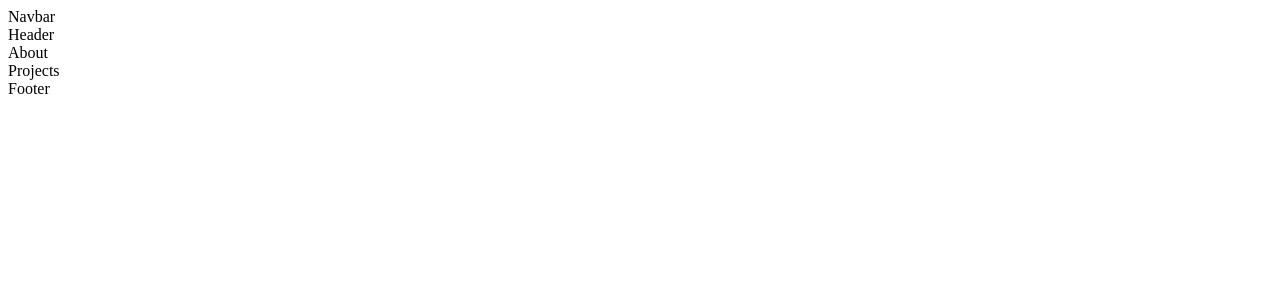
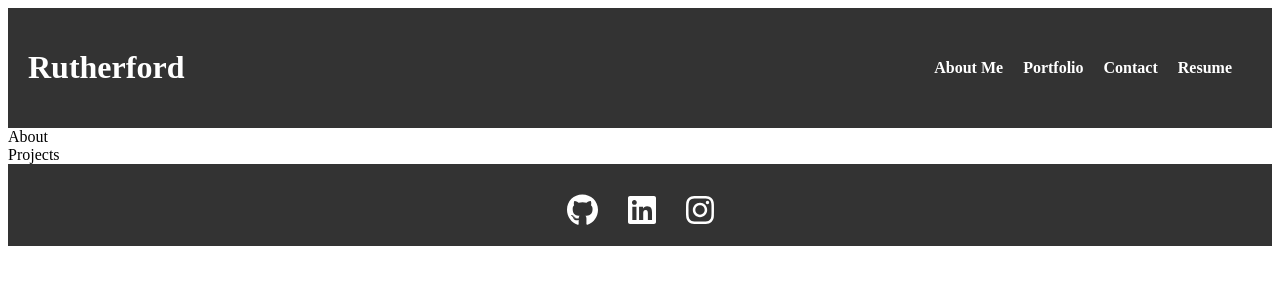
Before and after one commit to ScottGCode/ReactPortfolio, a React (Vite) app: page /projects in a window 1280 px wide. Shown: the top 300 px of the page. Built offline with nearby package versions, Linux system fonts and the light colour scheme.

Commit message:
installed static header navbar footer

```diff
--- a/package.json
+++ b/package.json
@@ -13,8 +13,12 @@
     "preview": "vite preview"
   },
   "dependencies": {
+    "@fortawesome/free-brands-svg-icons": "^6.5.1",
+    "@fortawesome/react-fontawesome": "^0.2.0",
     "react": "^18.2.0",
-    "react-dom": "^18.2.0"
+    "react-dom": "^18.2.0",
+    "react-fontawesome": "^1.7.1",
+    "react-router-dom": "^6.21.3"
   },
   "devDependencies": {
     "@types/react": "^18.0.28",
--- a/src/App.css
+++ b/src/App.css
@@ -0,0 +1,62 @@
+.header-navbar-container {
+  display: flex;
+  justify-content: space-between;
+  align-items: center;
+  background-color: #333;
+  padding: 10px;
+}
+/* Add styles for Header */
+header {
+    background-color: #333;
+    padding: 10px;
+    display: flex;
+    justify-content: start;
+    color: white;
+}
+/* Add styles for Navbar */
+nav {
+    background-color: #333;
+    padding: 10px;
+}
+
+ul {
+    list-style-type: none;
+    margin: 0;
+    padding: 0;
+    display: flex;
+    justify-content: flex-end;
+}
+
+li {
+    margin-right: 20px;
+}
+
+a {
+    text-decoration: none;
+    color: white;
+    font-weight: bold;
+    font-size: 16px;
+}
+
+/* Add styles for Footer */
+footer {
+  background-color: #333;
+  padding: 20px;
+  text-align: center;
+}
+
+.social-icons {
+  display: flex;
+  justify-content: center;
+  margin-top: 10px;
+}
+
+.social-icons a {
+  color: white;
+  margin: 0 15px;
+  text-decoration: none;
+}
+
+.social-icons a:hover {
+  color: #61dafb; /* Change the color on hover if needed */
+}
--- a/src/App.jsx
+++ b/src/App.jsx
@@ -1,3 +1,5 @@
+import React from 'react';
+import { BrowserRouter as Router, Route, Routes } from 'react-router-dom';
 import './App.css';
 import About from './components/About';
 import Footer from './components/Footer';
@@ -7,13 +9,18 @@ import Project from './components/Project';
 
 function App() {
   return (
+    <Router>
     <div className="bucket-app">
-      <Navbar />
+      <Routes>
+        <Route path="/about" component={About} />
+        <Route path="/projects" component={Project} />
+      </Routes>
       <Header />
       <About />
       <Project />
       <Footer />
     </div>
+    </Router>
   );
 }
 
--- a/src/components/Footer.jsx
+++ b/src/components/Footer.jsx
@@ -1,8 +1,22 @@
 import React from 'react'
+import { FontAwesomeIcon } from '@fortawesome/react-fontawesome';
+import { faGithub, faLinkedin, faInstagram } from '@fortawesome/free-brands-svg-icons';
 
 function Footer() {
     return (
-        <div>Footer</div>
+        <footer>
+            <div className='social-icons'>
+                <a href="https://github.com/ScottGCode" target="_blank" rel="noopener noreferrer">
+                    <FontAwesomeIcon icon={faGithub} size="2x" />
+                </a>
+                <a href="www.linkedin.com/in/scott-rutherford-36a276296" target="_blank" rel="noopener noreferrer">
+                    <FontAwesomeIcon icon={faLinkedin} size="2x" />
+                </a>
+                <a href="https://www.instagram.com/scottypiffin/" target="_blank" rel="noopener noreferrer">
+                    <FontAwesomeIcon icon={faInstagram} size="2x" />
+                </a>
+            </div>
+        </footer>
     )
 }
 export default Footer
--- a/src/components/Header.jsx
+++ b/src/components/Header.jsx
@@ -1,8 +1,16 @@
 import React from 'react'
+import Navbar from './Navigation'
 
 function Header() {
     return (
-        <div>Header</div>
-    )
+        <div className='header-navbar-container'>
+        <header>
+            <h1>Rutherford</h1>
+        </header>
+        <div>
+            <Navbar />
+        </div>
+        </div>
+    );
 }
 export default Header
--- a/src/components/Navigation.jsx
+++ b/src/components/Navigation.jsx
@@ -1,8 +1,24 @@
 import React from 'react'
+import { Link } from 'react-router-dom';
 
 function Navbar() {
     return (
-        <div>Navbar</div>
-    )
+        <nav>
+            <ul>
+                <li>
+                    <Link to="/about">About Me</Link>
+                </li>
+                <li>
+                    <Link to="/projects">Portfolio</Link>
+                </li>
+                <li>
+                    <Link to="/contact">Contact</Link>
+                </li>
+                <li>
+                    <Link to ="/resume">Resume</Link>
+                </li>
+            </ul>
+        </nav>
+    );
 }
 export default Navbar
```
Also changed, not shown: 1 other file (tests, documents, lock files or other folders).
